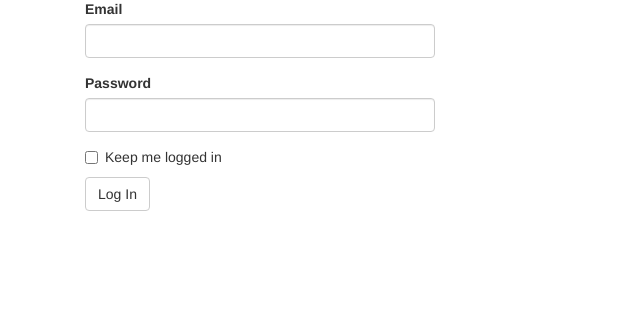
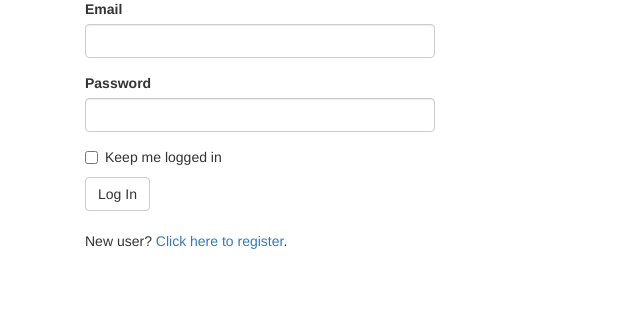
Before and after one commit to mbvyn/social-blogging-app, a Flask app: page /auth/login in a window 1280 px wide. Shown: the part 193-528 px from the top of the page, without its empty margins (0-640 px from the left). Run offline with Flask 2, Linux system fonts and the light colour scheme; some libraries are stand-ins or nearby versions.

Commit message:
Add registration view

```diff
--- a/app/auth/views.py
+++ b/app/auth/views.py
@@ -2,7 +2,8 @@ from flask import render_template, redirect, request, url_for, flash
 from flask_login import login_user, logout_user
 
 from . import auth
-from .forms import LoginForm
+from .forms import LoginForm, RegistrationForm
+from .. import db
 from ..models import User
 
 
@@ -27,3 +28,18 @@ def logout():
     flash('You have been logged out.')
 
     return redirect(url_for('main.index'))
+
+
+@auth.route('/register', methods=['GET', 'POST'])
+def register():
+    form = RegistrationForm()
+    if form.validate_on_submit():
+        user = User(email=form.email.data.lower(),
+                    username=form.username.data,
+                    password=form.password.data)
+        db.session.add(user)
+        db.session.commit()
+        flash('You can now login.')
+
+        return redirect(url_for('auth.login'))
+    return render_template('auth/register.html', form=form)
--- a/app/models.py
+++ b/app/models.py
@@ -1,3 +1,5 @@
+from flask_login import UserMixin
+
 from . import db, login_manager
 from werkzeug.security import generate_password_hash, check_password_hash
 
@@ -13,7 +15,7 @@ class Role(db.Model):
         return '<Role %r>' % self.name
 
 
-class User(db.Model):
+class User(UserMixin, db.Model):
     __tablename__ = 'users'
     id = db.Column(db.Integer, primary_key=True)
     email = db.Column(db.String(64), unique=True, index=True)
--- a/app/templates/auth/login.html
+++ b/app/templates/auth/login.html
@@ -8,5 +8,8 @@
 </div>
 <div class="col-md-4">
     {{ wtf.quick_form(form) }}
+    <br>
+    <p>New user? <a href="{{ url_for('auth.register') }}">Click here to register</a>.</p>
 </div>
+
 {% endblock %}
```
Also changed, not shown: app/templates/auth/register.html (added, +13 -0 lines).
